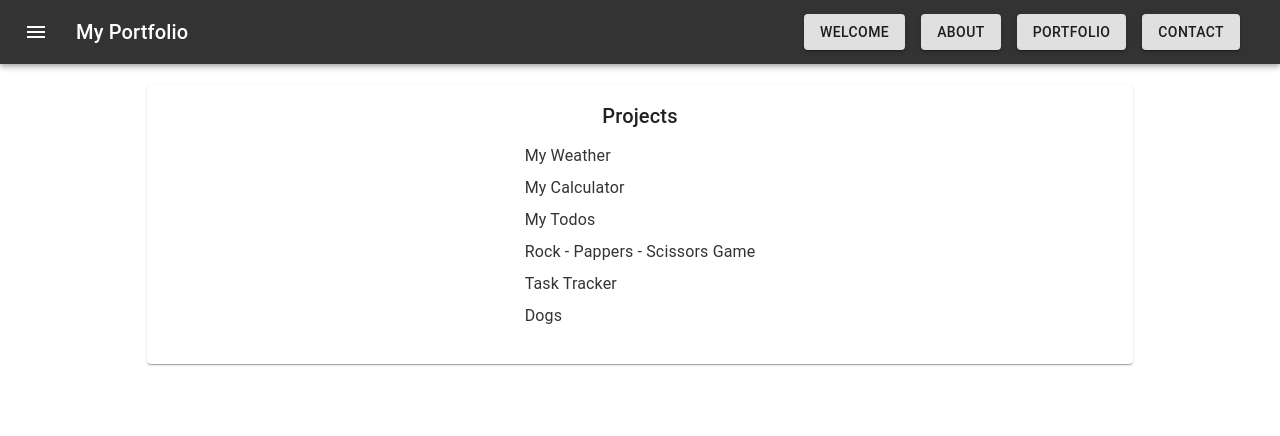
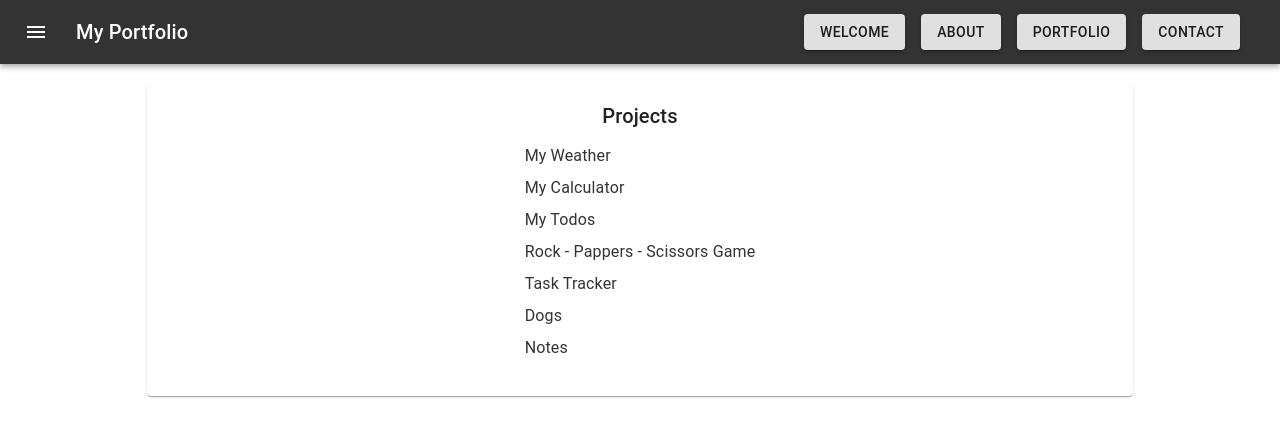
Before and after one commit to jlameiro87/portfolio, a React (Create React App) app: page /portfolio in a window 1280 px wide. Shown: the top 436 px of the page. Built offline with nearby package versions, Linux system fonts and the light colour scheme.

Commit message:
Added notes to portfolio

```diff
--- a/src/components/Portfolio.js
+++ b/src/components/Portfolio.js
@@ -48,6 +48,11 @@ const Portfolio = () => {
       id: 6,
       text: 'Dogs',
       url: 'https://jlameiro-dogs.netlify.app/'
+    },
+    {
+      id: 7,
+      text: 'Notes',
+      url: 'https://jlameiro-react-notes.netlify.app/'
     }
   ]
 
```
